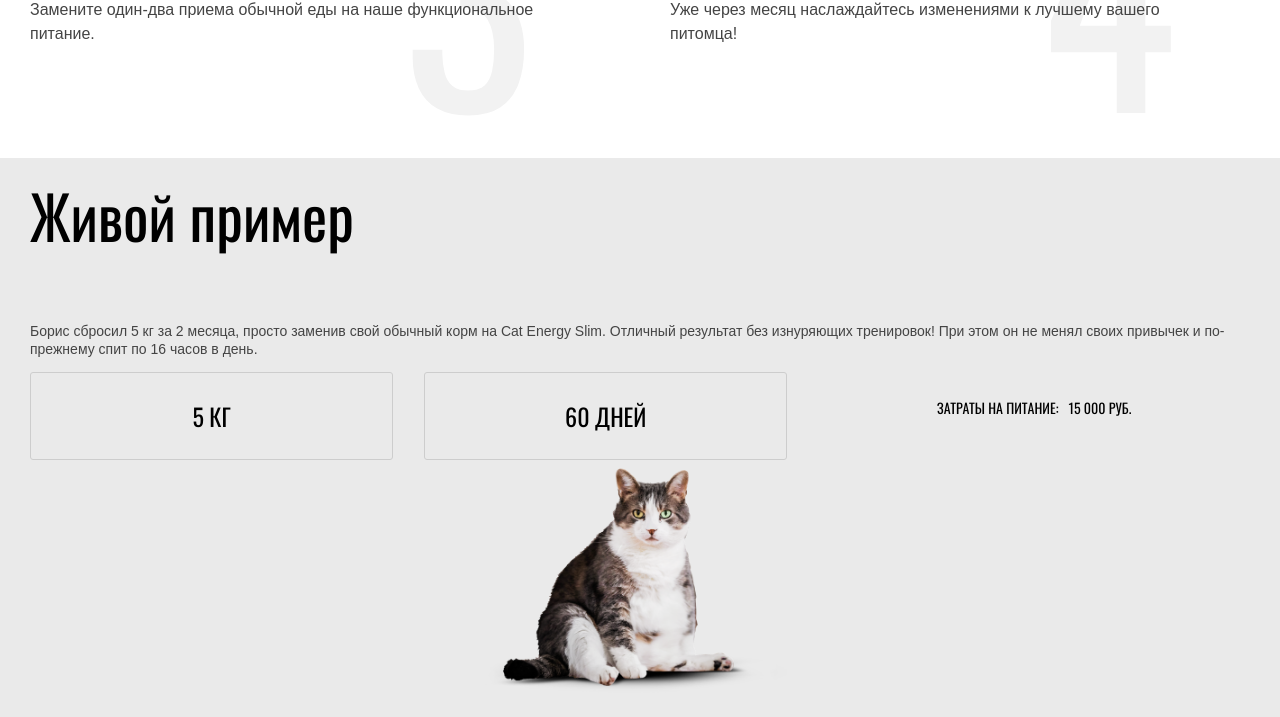
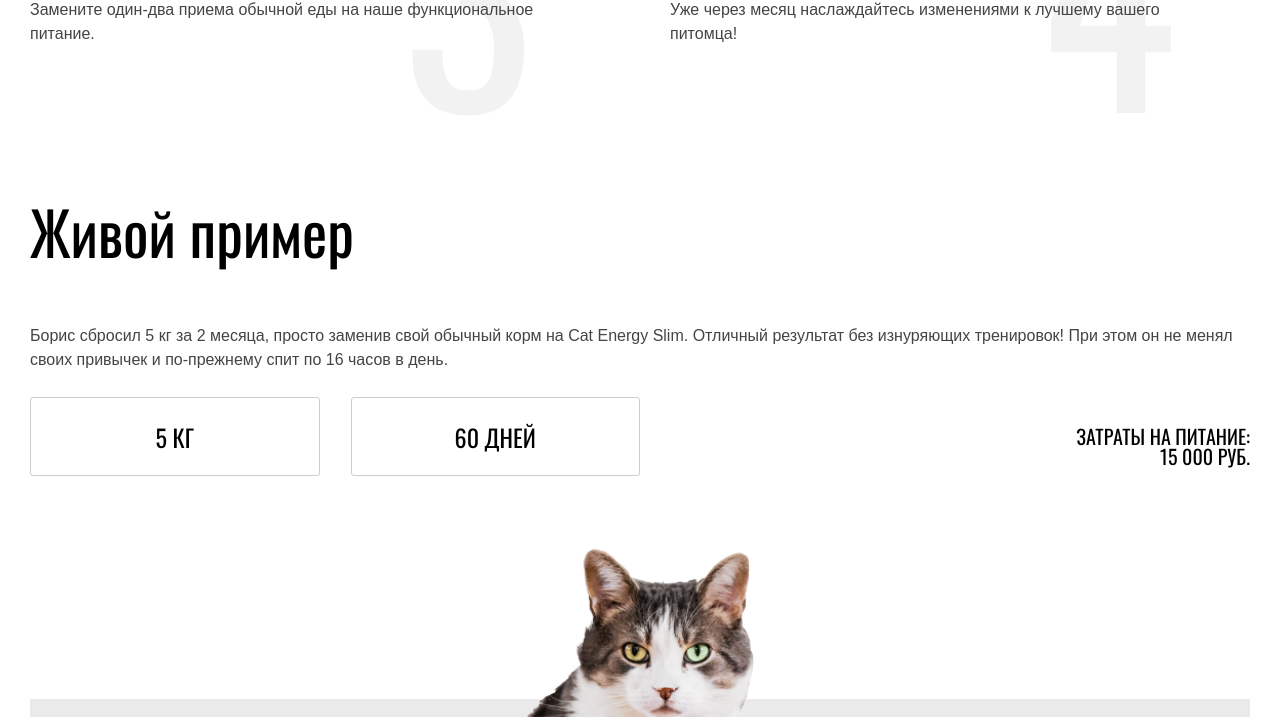
Before and after one commit to OlgaGorshkova/1542999-cat-energy-20, a website: page source/index.html in a window 1280 px wide. Shown: the part 2199-2916 px from the top of the page. Drawn offline with nearby package versions, Linux system fonts and the light colour scheme; files that its build step writes are made by us from their sources; files whose address does not match are found by name.

Commit message:
жмивой пример на всех экранах

```diff
--- a/source/index.html
+++ b/source/index.html
@@ -163,26 +163,28 @@
       </section>
 
       <section class="example">
-        <div class="container">
-          <h2 class="example_title">Живой пример</h2>
-          <div class="exmaple_desciption">
-            <p class="exmaple_text">Борис сбросил 5 кг за 2 месяца, просто заменив свой обычный корм на Cat Energy Slim.
+        <h2 class="example_title container">Живой пример</h2>
+        <div class="example_content container">
+          <div class="example_desciption">
+            <p class="example_text">Борис сбросил 5 кг за 2 месяца, просто заменив свой обычный корм на Cat Energy Slim.
               Отличный результат без изнуряющих тренировок! При этом он не менял своих привычек и по-прежнему спит по 16 часов в день.
             </p>
-            <p class="example_count"> 5 кг </p>
-            <p class="example_count"> 60 дней </p>
+            <ul class="example_count_list">
+              <li class="example_count_item"> 5 кг </li>
+              <li class="example_count_item"> 60 дней </li>
+              </ul>
             <dl class="example__list">
               <dt>Затраты на питание:</dt>
               <dd>15 000 руб.</dd>
           </div>
-          <div class="example_img">
+          <div class="example__img">
             <picture>
               <source media="(min-width: 1440px)" srcset="img/before-desktop@1x.png">
               <source media="(min-width: 768px)" srcset="img/before-tablet@1x.png">
               <img src="img/before-mobile@1x.png" width="311" height="232" alt="живой пример">
             </picture>
           </div>
-          </div>
+        </div>
       </section>
     </main>
 
--- a/source/sass/blocks/example.scss
+++ b/source/sass/blocks/example.scss
@@ -1,6 +1,5 @@
 .example {
     padding-top: 27px;
-    padding-bottom: 23px;
 
     background-color: #eaeaea;
 
@@ -11,6 +10,17 @@
     font-size: 14px;
     line-height: 18px;
     color: $color-special-dark-grey;
+
+    @include tablet {
+        padding-top: 43px;
+        background-color: $color-basic-white;
+
+        font-size: 16px;
+        line-height: 24px;
+    }
+    @include desktop {
+        padding-top: 80px;
+    }
 }
 
 .example_title {
@@ -33,20 +43,64 @@
         margin-bottom: 76px;
     }
 }
-.exmaple_desciption {
+
+.example_content {
+    display: flex;
+    flex-direction: column;
+
+    @include desktop {
+        flex-direction: row;
+        flex-wrap: nowrap;
+        background-color: #eaeaea;
+    }
+}
+
+.example_desciption {
+    flex-grow: 1;
     display: flex;
     flex-direction: row;
     flex-wrap: wrap;
+
+    @include desktop {
+        width: 50%;
+        padding-right: 134px;
+    }
 }
 
-.example_count {
+.example_text {
+  margin: 0;
+  @include desktop {
+      margin-top: 70px;
+      margin-bottom: 70px;
+  }
+}
+
+.example_count_list {
+    list-style: none;
+    display: flex;
+    margin: 25px 0 25px;
+    padding: 0;
+    justify-content: space-between;
+    width: 100%;
+    align-items: flex-start;
+
+    @include tablet {
+        width: 50%;
+    }
+
+    @include desktop {
+        width: 100%;
+        margin: 0;
+    }
+}
+.example_count_item {
+    margin-right: 31px;
+    width: 122px;
+    min-height: 56px;
     display: flex;
     flex-grow: 1;
     justify-content: center;
     align-items: center;
-    margin: 0 31px 0 0;
-    width: 124px;
-    min-height: 56px;
 
     border:  1px solid $color-special-grey;
     border-radius: 3px;
@@ -59,13 +113,18 @@
     color: $color-basic-black;
     text-transform: uppercase;
 
-    &:last-child{
+    &:last-child {
         margin-right: 0;
+    }
+
+    @include tablet {
+        min-height: 77px;
     }
 }
 
+
 .example__list {
-    margin: 26px 0 42px;
+    margin: 0 0 42px;
     flex-grow: 1;
     display: flex;
     justify-content: center;
@@ -86,8 +145,46 @@
         display: inline-block;
         margin-left: 10px;
     }
+
+    @include tablet {
+        margin: 54px 0 42px;
+        font-size: 20px;
+        flex-direction: column;
+        align-items: flex-end;
+    }
+
+    @include desktop {
+        margin: 55px 0 75px;
+        flex-direction: row;
+        align-items: flex-start;
+        justify-content: space-between;
+    }
 }
 
-.example_img {
+.example__img {
+    flex-grow: 1;
     text-align: center;
+    position: relative;
+    background-color: #eaeaea;
+
+    @include tablet {
+        height: 428px;
+        margin-top: 191px;
+        img {
+            width: 708px;
+            position: absolute;
+            bottom: 67px;
+            left: 50%;
+            transform: translate(-50%, 0);
+        }
+    }
+
+    @include desktop {
+        width: 50%;
+        height: 361px;
+        margin-top: 0;
+        img {
+            width: 730px;
+        }
+    }
 }
```
